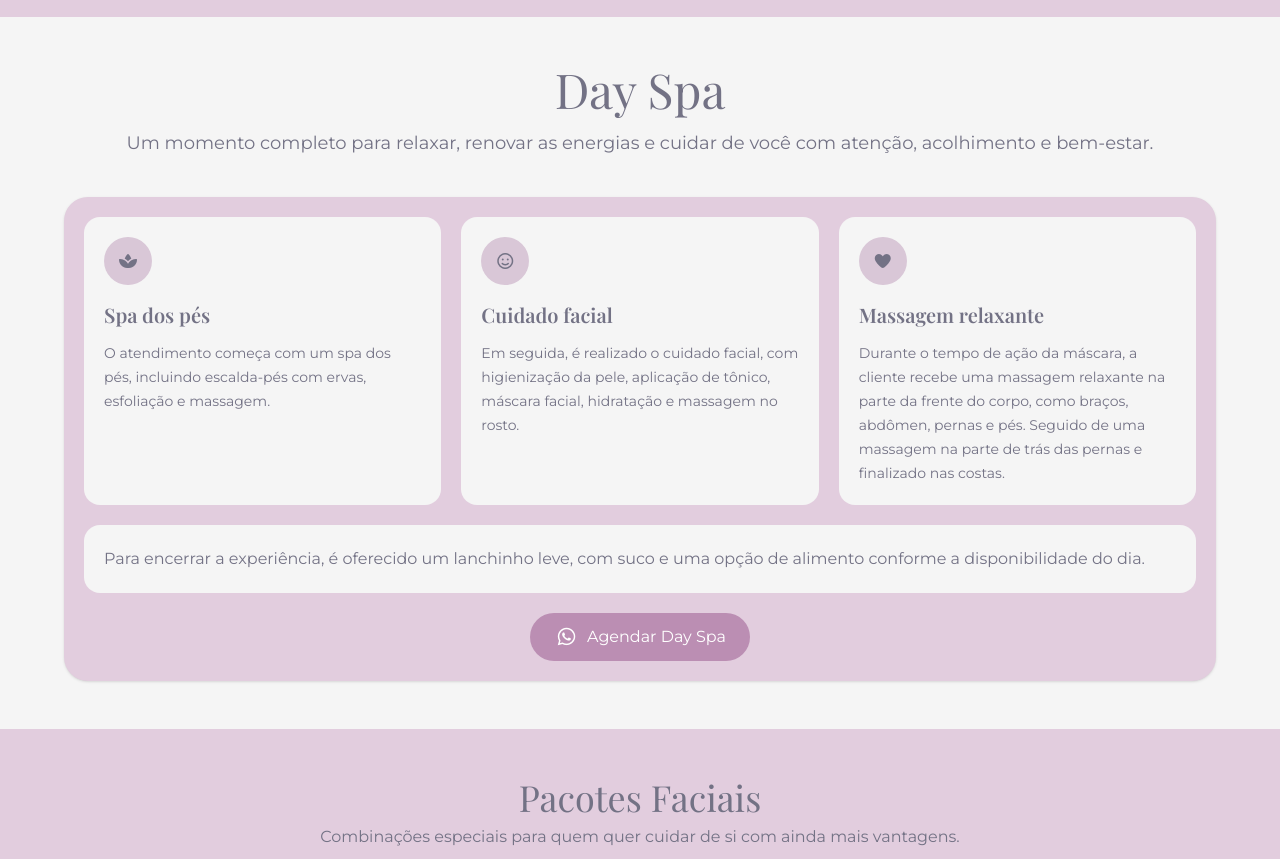
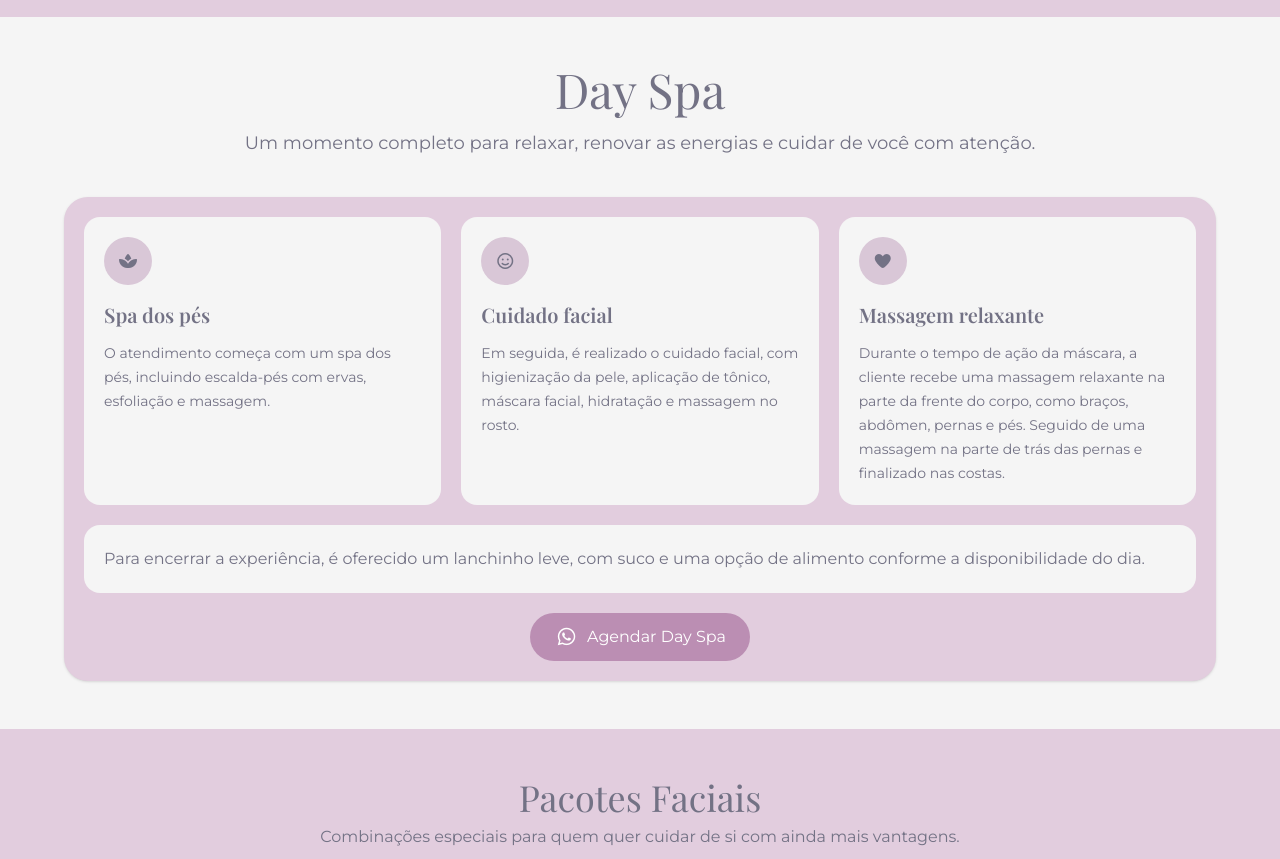
Before and after one commit to NicholasRieger/Studio-JX, a website: page index.html in a window 1280 px wide. Shown: the part 1440-2299 px from the top of the page. Drawn offline with nearby package versions, Linux system fonts and the light colour scheme.

Commit message:
Update index.html

```diff
--- a/index.html
+++ b/index.html
@@ -235,7 +235,7 @@
 
             <p class="mt-4 text-base leading-7 md:text-lg">
               Um momento completo para relaxar, renovar as energias e cuidar de
-              você com atenção, acolhimento e bem-estar.
+              você com atenção.
             </p>
           </div>
 
```
